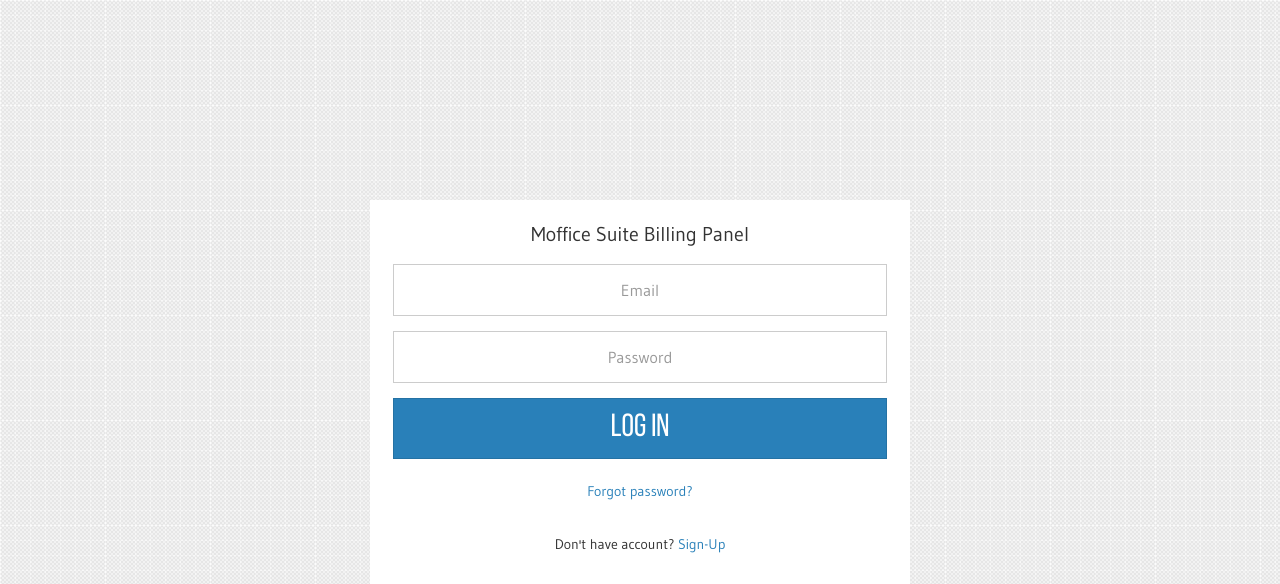
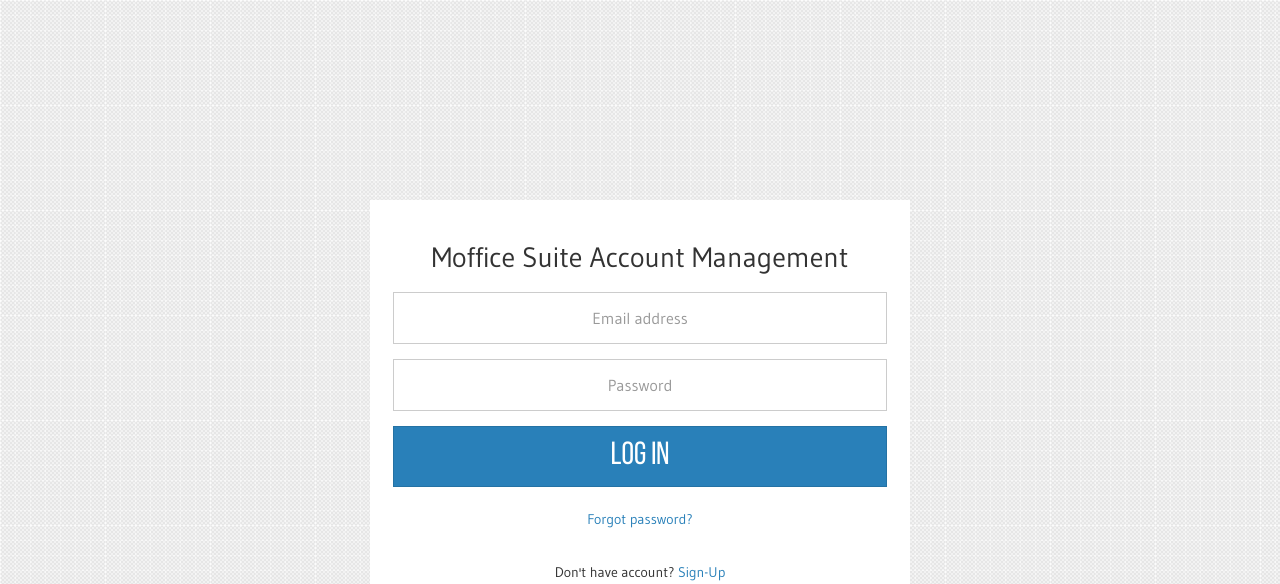
Before and after one commit to muminoff/mofficesuite-billing, a Django app: page /login/ in a window 1280 px wide. Shown: the top 584 px of the page. Run offline with Django 3.2, Linux system fonts and the light colour scheme.

Commit message:
Login signup page relation

```diff
--- a/templates/login.html
+++ b/templates/login.html
@@ -2,11 +2,11 @@
 {% block content %}
             <div class="col-sm-offset-3 col-sm-6">
               <div class="login-form">
-                <h4>Moffice Suite Billing Panel</h4>
+                <h3>Moffice Suite Account Management</h3>
                 <form class="form-horizontal" role="form">
                   <div class="form-group">
                     <div class="col-sm-12">
-                      <input type="email" class="form-control" id="inputEmail3" placeholder="Email">
+                      <input type="email" class="form-control" id="inputEmail3" placeholder="Email address">
                     </div>
                   </div>
                   <div class="form-group">
@@ -24,7 +24,7 @@
                   <p><a href="#">Forgot password?</a></p>
                 </div>
                 <div class="account-div">
-                  <p>Don't have account? <a href="#">Sign-Up</a></p>
+                    <p>Don't have account? <a href="{% url "signup_page" %}">Sign-Up</a></p>
                 </div>
               </div>
             </div>
--- a/templates/signup.html
+++ b/templates/signup.html
@@ -2,7 +2,7 @@
 {% block content %}
             <div class="col-sm-offset-3 col-sm-6">
               <div class="signup-form">
-                <h4>Create your Moffice Suite Account</h4>
+                <h3>Create your Moffice Suite Account</h3>
                 <form class="form-horizontal" role="form">
                   <div class="form-group">
                     <div class="col-sm-12">
@@ -22,6 +22,7 @@
                 </form>
                 <div class="accept-div">
                   <p>By signing up, you agree to the <a href="#">Terms of Service</a></p>
+                  <p>Already have an account? <a href="{% url "login_page" %}">Sign In</a></p>
                 </div>
               </div>
             </div>
```
